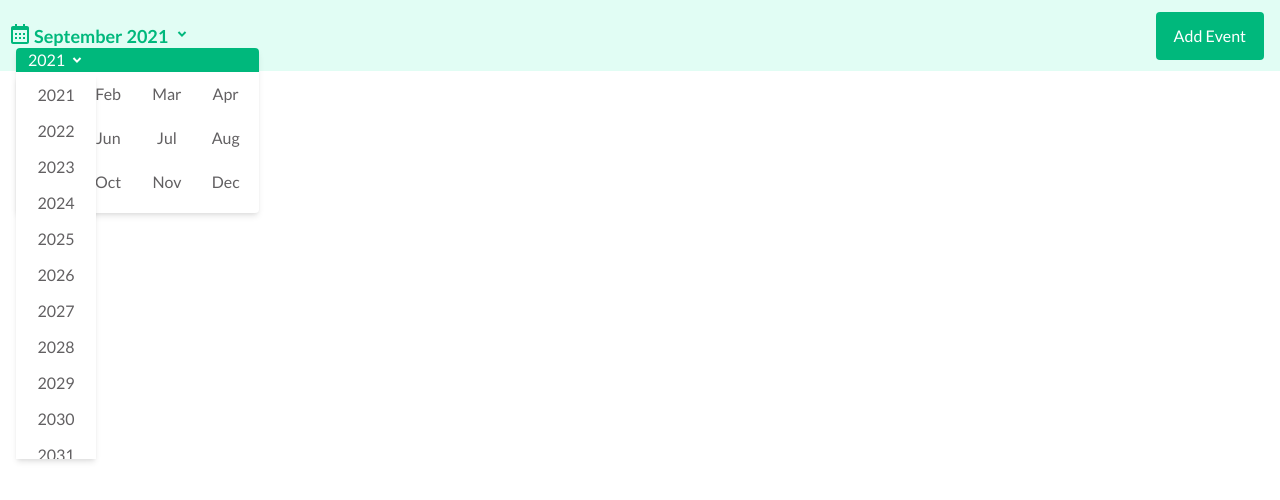
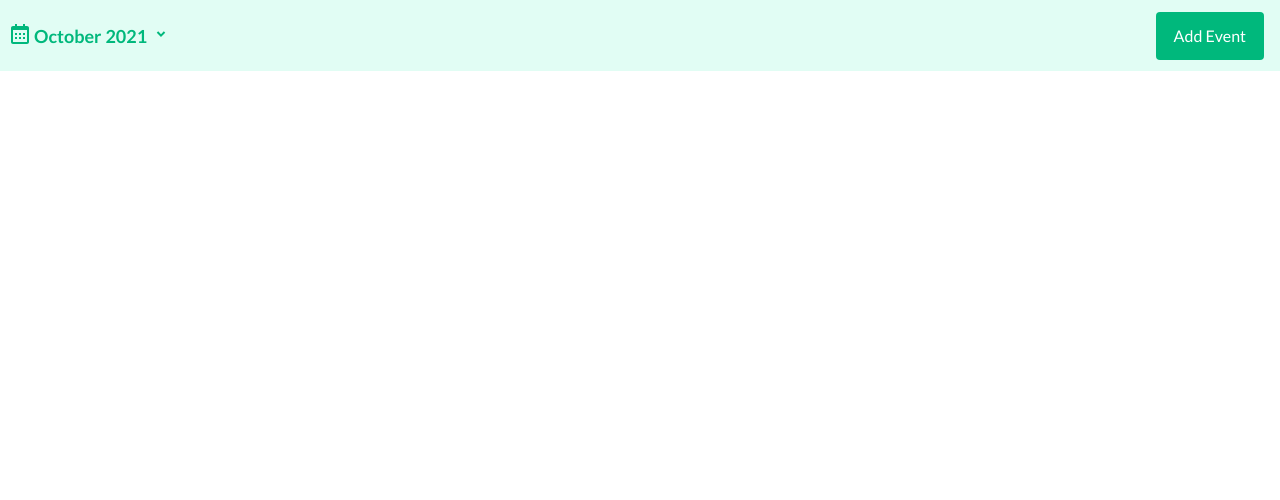
Before and after one commit to HenryNwankwo/calendar-app, a React (Create React App) app: page / in a window 1280 px wide. Shown: the top 500 px of the page. Built offline with nearby package versions, Linux system fonts and the light colour scheme.

Commit message:
Completed the functionality for moth and year drop down

```diff
--- a/src/App.js
+++ b/src/App.js
@@ -1,9 +1,30 @@
-import React from 'react';
+import React, { useState } from 'react';
 import { BrowserRouter as Router, Route, Switch } from 'react-router-dom';
 import CalendarApp from './pages/CalendarApp';
 
+//Creating an app context using context API
+export const AppContext = React.createContext();
+
 function App() {
+  const [month, setMonth] = useState(
+    new Date().toLocaleString({}, { month: 'long' })
+  );
+  const [year, setYear] = useState(new Date().getFullYear());
+  const [isMonthClicked, setIsMonthClicked] = useState(false);
+  const [isYearClicked, setIsYearClicked] = useState(false);
   return (
+    <AppContext.Provider
+      value={{
+        year,
+        setYear,
+        month,
+        setMonth,
+        isMonthClicked,
+        setIsMonthClicked,
+        isYearClicked,
+        setIsYearClicked,
+      }}
+    >
       <Router>
         <Switch>
           <Route path='/' exact>
@@ -11,6 +32,7 @@ function App() {
           </Route>
         </Switch>
       </Router>
+    </AppContext.Provider>
   );
 }
 
--- /dev/null
+++ b/src/components/MainContent.js
@@ -0,0 +1,21 @@
+import React, { useContext } from 'react';
+import { AppContext } from '../App';
+
+const MainContent = () => {
+  const { setIsMonthClicked, setIsYearClicked, isMonthClicked, isYearClicked } =
+    useContext(AppContext);
+  return (
+    <main
+      onClick={() => {
+        if (isMonthClicked || isYearClicked) {
+          setIsMonthClicked(false);
+          setIsYearClicked(false);
+        }
+      }}
+    >
+      This is the main content
+    </main>
+  );
+};
+
+export default MainContent;
--- a/src/components/MonthYearPopUp.js
+++ b/src/components/MonthYearPopUp.js
@@ -1,17 +1,31 @@
-import React from 'react';
+import React, { useContext } from 'react';
 import { months } from './../assets/content';
 import { RiArrowDropDownLine } from 'react-icons/ri';
-import { useState } from 'react';
+import { AppContext } from './../App';
 import YearDropDown from './YearDropDown';
 
 const MonthYearPopUp = () => {
-  const [selectedMonth, setSelectedMonth] = useState('');
+  const { isYearClicked, year, setMonth, setIsYearClicked } =
+    useContext(AppContext);
+
   return (
     <>
-      <div className='flex flex-col rounded h-41 w-61 absolute bg-bg-color-white top-12 left-4 shadow-md'>
+      <div
+        className='flex flex-col rounded h-41 w-61 absolute bg-bg-color-white top-12 left-4 shadow-md'
+        onClick={() => {
+          if (isYearClicked) {
+            setIsYearClicked(false);
+          }
+        }}
+      >
         <div className='text-white w-full bg-primary-color px-3 h-6 flex flex-row rounded-t'>
-          <span className='text-white font-medium hover:cursor-pointer flex'>
-            2021
+          <span
+            className='text-white font-medium hover:cursor-pointer flex'
+            onClick={() => {
+              setIsYearClicked(!isYearClicked);
+            }}
+          >
+            {year}
             <RiArrowDropDownLine className='text-2xl' />
           </span>
         </div>
@@ -20,7 +34,7 @@ const MonthYearPopUp = () => {
             return (
               <span
                 onClick={() => {
-                  setSelectedMonth(month.id);
+                  setMonth(month.id);
                 }}
                 key={month.id}
                 className='px-2 py-1 m-1.5 text-center text-txt-color hover:text-gray-900 hover:cursor-pointer hover:bg-bg-color-grey'
@@ -31,7 +45,8 @@ const MonthYearPopUp = () => {
           })}
         </div>
       </div>
-      <YearDropDown />
+
+      {isYearClicked && <YearDropDown />}
     </>
   );
 };
--- a/src/components/Navbar.js
+++ b/src/components/Navbar.js
@@ -1,14 +1,29 @@
-import React from 'react';
-import { useState } from 'react';
+import React, { useContext } from 'react';
 import { BiCalendar } from 'react-icons/bi';
 import { RiArrowDropDownLine } from 'react-icons/ri';
 import MonthYearPopUp from './MonthYearPopUp';
+import { AppContext } from '../App';
 
 const Navbar = () => {
-  const [isMonthClicked, setIsMonthClicked] = useState(false);
+  const {
+    month,
+    year,
+    setIsYearClicked,
+    isYearClicked,
+    isMonthClicked,
+    setIsMonthClicked,
+  } = useContext(AppContext);
   return (
     <>
-      <header className='w-full flex items-center justify-between bg-light-green fixed mx-auto h-18'>
+      <header
+        className='w-full flex items-center justify-between bg-light-green fixed mx-auto h-18'
+        onClick={() => {
+          if (isMonthClicked || isYearClicked) {
+            setIsMonthClicked(false);
+            setIsYearClicked(false);
+          }
+        }}
+      >
         <div
           className='text-primary-color font-bold flex flex-row ml-2 hover:cursor-pointer'
           onClick={() => setIsMonthClicked(!isMonthClicked)}
@@ -17,8 +32,8 @@ const Navbar = () => {
             <BiCalendar className='text-2xl my-auto' />
           </span>
           <div className='flex flex-row'>
-            <span className='mx-0.5 text-lg'>September</span>
-            <span className='mx-0.5 text-lg'>2021</span>
+            <span className='mx-0.5 text-lg'>{month}</span>
+            <span className='mx-0.5 text-lg'>{year}</span>
           </div>
           <span className='justify-center items-center'>
             <RiArrowDropDownLine className='text-2xl' />
@@ -29,8 +44,8 @@ const Navbar = () => {
             Add Event
           </button>
         </div>
-        <MonthYearPopUp />
       </header>
+      {isMonthClicked && <MonthYearPopUp />}
     </>
   );
 };
--- a/src/components/YearDropDown.js
+++ b/src/components/YearDropDown.js
@@ -1,17 +1,27 @@
-import React from 'react';
+import React, { useContext } from 'react';
+import { AppContext } from '../App';
 
 const YearDropDown = () => {
-  const currentYear = new Date().getFullYear();
+  const { year, setYear, isYearClicked, setIsYearClicked } =
+    useContext(AppContext);
   return (
-    <div className='bg-bg-color-white h-96 w-20 overflow-y-scroll absolute shadow-md top-18 left-4 '>
+    <div
+      className='bg-bg-color-white h-96 w-20 overflow-y-scroll absolute shadow-md top-18 left-4 '
+      onClick={() => {
+        setIsYearClicked(!isYearClicked);
+      }}
+    >
       <ul className='flex flex-col'>
         {Array.from(new Array(50), (v, i) => {
           return (
             <li
               className='w-full h-9 text-txt-color hover:text-gray-900 text-center p-2 hover:cursor-pointer hover:bg-light-green'
-              key={currentYear + i}
+              key={year + i}
+              onClick={() => {
+                setYear(year + i);
+              }}
             >
-              {currentYear + i}
+              {year + i}
             </li>
           );
         })}
```
Lines whose indentation alone changed are shown as unchanged.
